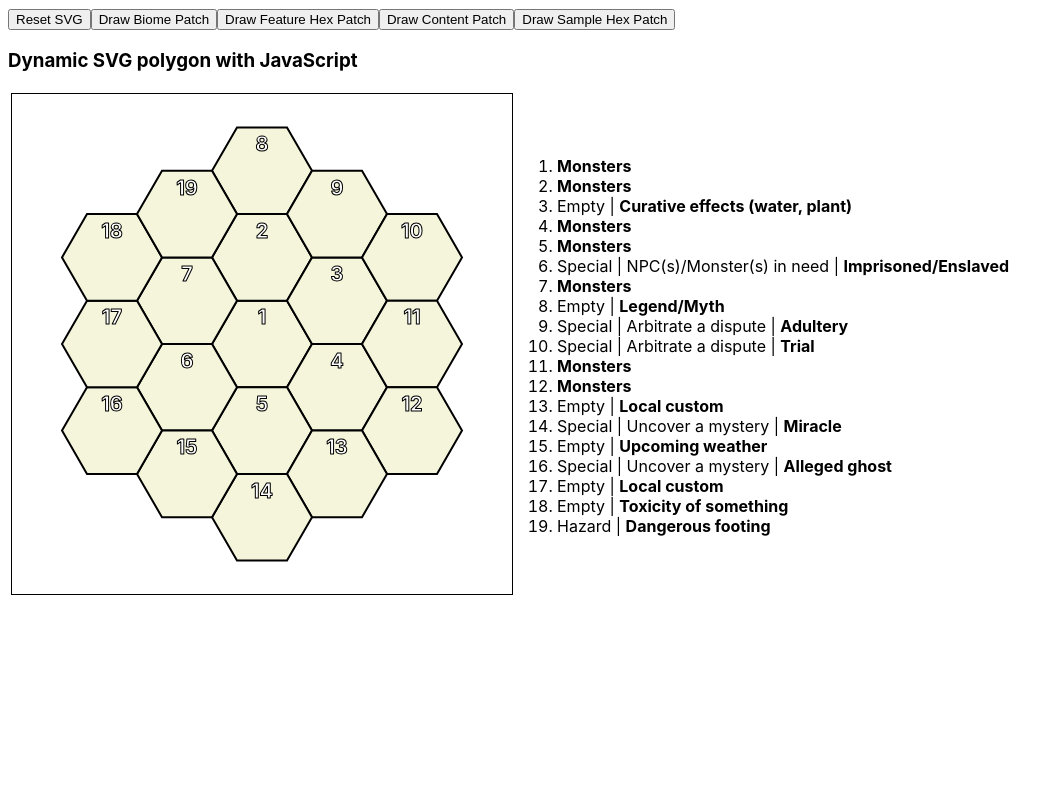
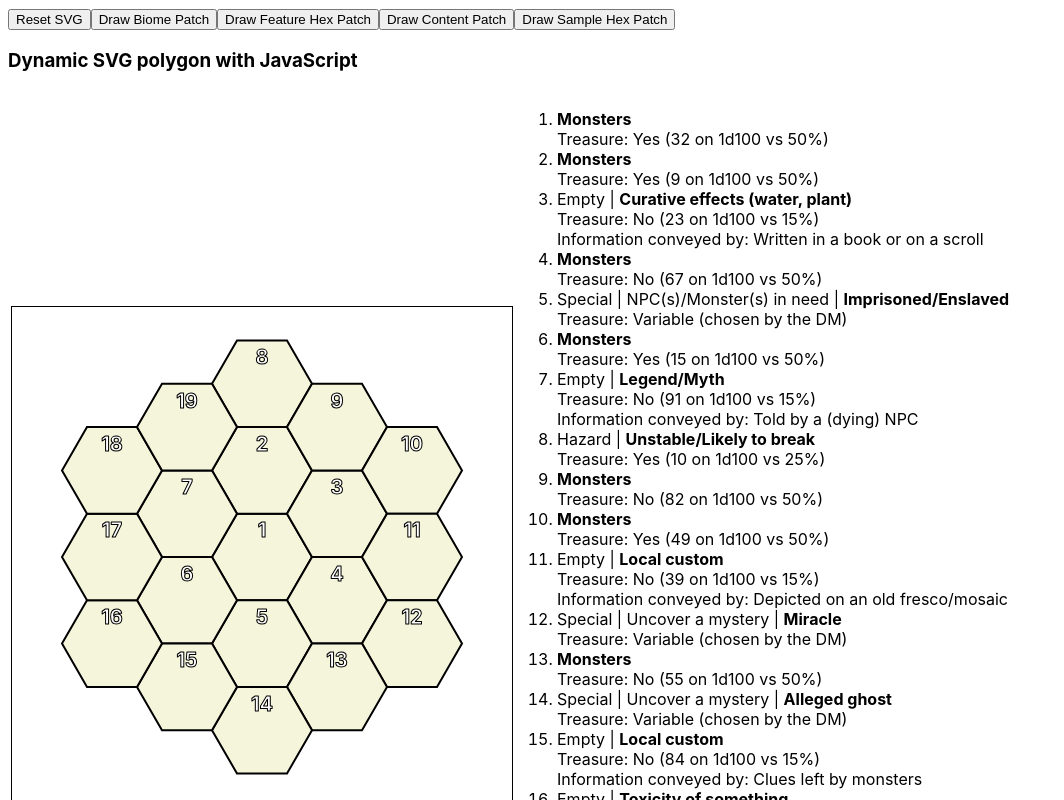
Before and after one commit to lucaster/sandbox-generator, an Angular app in the folder sandbox-generator-ng/: page /hex-draw-patch in a window 1280 px wide. Both pictures are taken after a click on the button "Draw Content Patch". Shown: the top 800 px of the page, without its empty margins (0-1064 px from the left). Built offline with nearby package versions, Linux system fonts and the light colour scheme.

Commit message:
show treasure and convey in content patch

```diff
--- a/sandbox-generator-ng/src/app/pages/hex-draw-patch/hex-draw-patch.html
+++ b/sandbox-generator-ng/src/app/pages/hex-draw-patch/hex-draw-patch.html
@@ -31,6 +31,12 @@
                     {{ detail }} |
                   }
                 }
+                @if (a.content) {
+                  <div>Treasure: {{ a.content.treasure }}</div>
+                  @if (a.content.convey) {
+                    <div>Information conveyed by: {{ a.content.convey }}</div>
+                  }
+                }
               </li>
             }
           </ol>
--- a/sandbox-generator-ng/src/app/pages/hex-draw-patch/hex-draw-patch.ts
+++ b/sandbox-generator-ng/src/app/pages/hex-draw-patch/hex-draw-patch.ts
@@ -8,7 +8,8 @@ import {
   signal,
   ViewChild
 } from '@angular/core';
-import { calcHexesBiome, calcHexesDetailedContent, calcHexesDetailedFeature, fromHexesDetailedToImagePathHexes, fromHexesToHexesDetailed, Hexes, HexesDetailed } from '../../../data/data';
+import { calcContentWithPath, calcHexesDetailedContentWithDetails } from '../../../data/content';
+import { calcHexesBiome, calcHexesDetailedFeature, fromHexesDetailedToImagePathHexes, fromHexesToHexesDetailed, Hexes, HexesDetailed } from '../../../data/data';
 import { SvgDrawer } from '../../../drawing/hex';
 import { HexOps } from '../../../drawing/hex-ops';
 import { Point } from '../../../drawing/point';
@@ -25,8 +26,15 @@ export class HexDrawPatch implements AfterViewInit {
   width = input(500);
   height = input(500);
   @ViewChild('svg') svgElement!: ElementRef<SVGElement>;
-  hexDetailList = signal<{ hexNum: number; details: string[] | null; }[]>([]);
+  hexDetailList = signal<{
+    hexNum: number;
+    details: string[] | null;
+    content: { treasure: string; convey: string | null; } | null;
+  }[]>([]);
   private hexesDetailed: HexesDetailed | null = null;
+  private contentDetails: {
+    [hexNum: number]: ReturnType<typeof calcContentWithPath>;
+  } = {};
 
   ngAfterViewInit() {
     this.onDrawFeatureHexPatch();
@@ -88,7 +96,9 @@ export class HexDrawPatch implements AfterViewInit {
     const svgDrawer = new SvgDrawer(svg);
     const r = 50;
     const hexOps = new HexOps(r);
-    this.hexesDetailed = calcHexesDetailedContent();
+    const { hexesDetailed, contents } = calcHexesDetailedContentWithDetails();
+    this.hexesDetailed = hexesDetailed;
+    this.contentDetails = contents;
     const imagePathHexes = fromHexesDetailedToImagePathHexes(this.hexesDetailed);
     this.drawPatch(
       svgDrawer,
@@ -338,6 +348,7 @@ export class HexDrawPatch implements AfterViewInit {
 
   private resetPatch() {
     this.hexesDetailed = null;
+    this.contentDetails = {};
     const svg = this.svgElement.nativeElement;
     while (svg.firstChild) {
       svg.removeChild(svg.firstChild);
@@ -348,7 +359,20 @@ export class HexDrawPatch implements AfterViewInit {
     const hexDetailList = Object.keys(this.hexesDetailed || {}).map(key => {
       const hexNum = +(key);
       const details = this.hexesDetailed ? this.hexesDetailed[hexNum] : null;
-      return { hexNum, details };
+      const content = this.contentDetails[hexNum];
+      return {
+        hexNum,
+        details,
+        content: content
+          ? {
+              treasure:
+                content.treasure.chance === null
+                  ? 'Variable (chosen by the DM)'
+                  : `${content.treasure.hasTreasure ? 'Yes' : 'No'} (${content.treasure.roll} on 1d100 vs ${Math.round(content.treasure.chance * 100)}%)`,
+              convey: content.convey ? content.convey.result : null,
+            }
+          : null,
+      };
     });
     this.hexDetailList.set(hexDetailList);
   }
--- a/sandbox-generator-ng/src/data/content.ts
+++ b/sandbox-generator-ng/src/data/content.ts
@@ -1,11 +1,27 @@
 import { d } from '../dice/dice';
 import { RandomTable } from '../domain/random-table';
-import { randomOptionEntry } from './data';
+import { currHexNextHex, randomOptionEntry, type HexesDetailed } from './data';
 import {
   tableContent,
   tableContentConvey,
   tableContentTreasureChance,
 } from './random-tables';
+
+/**
+ * Follows a content table's nested tables and returns the whole path.
+ * For example, ['Special', 'Related to landmark', 'Uncover a mystery', 'Curse'].
+ */
+function resolveContentPath(
+  table: RandomTable,
+  rollFn: (faces: number) => number
+): string[] {
+  const entry = randomOptionEntry(table, rollFn);
+  const option = table.options[entry.key];
+  if (typeof option === 'string') {
+    return [option];
+  }
+  return [option.text, ...resolveContentPath(option.nextTable, rollFn)];
+}
 
 /**
  * Follows a content table's nested tables and joins the path with ": ".
@@ -15,30 +31,13 @@ function resolveContentDetail(
   table: RandomTable,
   rollFn: (faces: number) => number
 ): string {
-  const entry = randomOptionEntry(table, rollFn);
-  const option = table.options[entry.key];
-  if (typeof option === 'string') {
-    return option;
-  }
-  return `${option.text}: ${resolveContentDetail(option.nextTable, rollFn)}`;
+  return resolveContentPath(table, rollFn).join(': ');
 }
 
-/**
- * Generates the content of a landmark hex (2023 edition, p. 17).
- *
- * The content type is Hazard, Empty, Special, or Monsters. Treasure is rolled
- * on 1d100 against the type's chance (Hazard 25%, Empty 15%, Monsters 50%).
- * Special rewards are variable and chosen by the DM. Empty hexes also produce
- * the information that can be learned and how it is conveyed (p. 22).
- */
-function calcContent(rollFn: (faces: number) => number = d) {
-  const content = randomOptionEntry(tableContent, rollFn);
-  const option = tableContent.options[content.key];
-  const type = typeof option === 'string' ? option : option.text;
-  const detail =
-    typeof option === 'string'
-      ? null
-      : resolveContentDetail(option.nextTable, rollFn);
+function calcContentWithPath(rollFn: (faces: number) => number = d) {
+  const path = resolveContentPath(tableContent, rollFn);
+  const type = path[0];
+  const detail = path.length > 1 ? path.slice(1).join(': ') : null;
 
   const chance = tableContentTreasureChance.options[type] ?? null;
   const treasureRoll = chance === null ? null : rollFn(100);
@@ -48,6 +47,7 @@ function calcContent(rollFn: (faces: number) => number = d) {
       : treasureRoll <= chance * 100;
 
   return {
+    path,
     type,
     detail,
     treasure: {
@@ -60,4 +60,56 @@ function calcContent(rollFn: (faces: number) => number = d) {
   };
 }
 
-export { calcContent, resolveContentDetail };
+/**
+ * Generates the content of a landmark hex (2023 edition, p. 17).
+ *
+ * The content type is Hazard, Empty, Special, or Monsters. Treasure is rolled
+ * on 1d100 against the type's chance (Hazard 25%, Empty 15%, Monsters 50%).
+ * Special rewards are variable and chosen by the DM. Empty hexes also produce
+ * the information that can be learned and how it is conveyed (p. 22).
+ */
+function calcContent(rollFn: (faces: number) => number = d) {
+  const content = calcContentWithPath(rollFn);
+  return {
+    type: content.type,
+    detail: content.detail,
+    treasure: content.treasure,
+    convey: content.convey,
+  };
+}
+
+/**
+ * Generates a content patch, keeping both the table path used to draw the
+ * hexes and the full content result (treasure and convey) for each hex.
+ */
+function calcHexesDetailedContentWithDetails(
+  rollFn: (faces: number) => number = d
+): {
+  hexesDetailed: HexesDetailed;
+  contents: { [key: number]: ReturnType<typeof calcContentWithPath> };
+} {
+  const hexesDetailed: HexesDetailed = {};
+  const contents: { [key: number]: ReturnType<typeof calcContentWithPath> } =
+    {};
+
+  const add = (hexNum: number) => {
+    const content = calcContentWithPath(rollFn);
+    contents[hexNum] = content;
+    hexesDetailed[hexNum] = content.path;
+  };
+
+  add(1);
+  for (const item of currHexNextHex) {
+    add(item.next);
+  }
+
+  return { hexesDetailed, contents };
+}
+
+export {
+  calcContent,
+  calcContentWithPath,
+  calcHexesDetailedContentWithDetails,
+  resolveContentDetail,
+  resolveContentPath,
+};
--- a/sandbox-generator-ng/src/data/data.ts
+++ b/sandbox-generator-ng/src/data/data.ts
@@ -339,6 +339,7 @@ export {
   calcNextHexFeature,
   calcStartingHexBiome,
   calcStartingHexFeature,
+  currHexNextHex,
   fromHexesDetailedToHexes,
   fromHexesDetailedToImagePathHexes,
   fromHexesToHexesDetailed,
```
Also changed, not shown: 1 other file (tests, documents, lock files or other folders).
